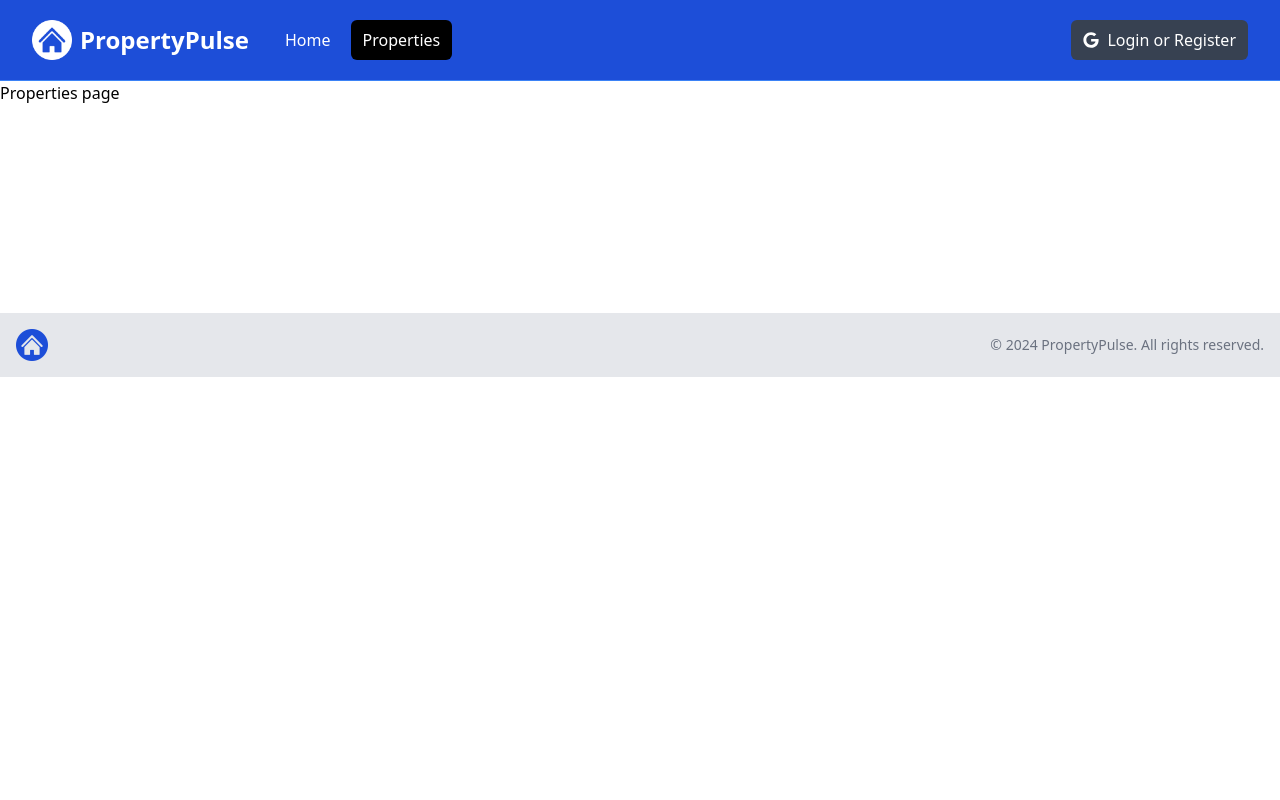
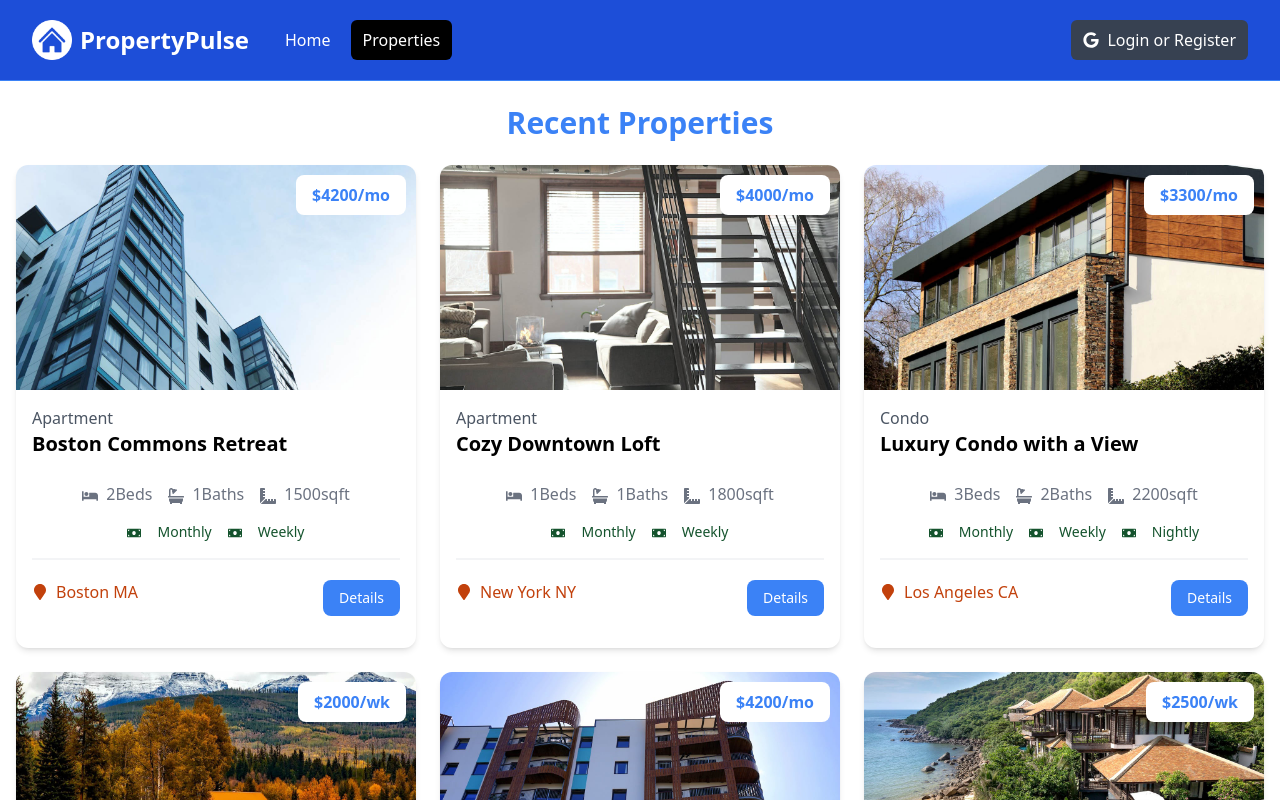
Before and after one commit to tsekotsolov/property-pulse, a Next.js app: page /properties in a window 1280 px wide. Shown: the top 800 px of the page. Built offline with nearby package versions, Linux system fonts and the light colour scheme.

Commit message:
added PropertyCard

```diff
--- a/app/properties/page.tsx
+++ b/app/properties/page.tsx
@@ -1,7 +1,26 @@
 import properties from "@/properties.json";
+import PropertyCard from "@/components/PropertyCard";
+import { Property } from "@/types/property.type";
 
 const PropertiesPage = () => {
-  return <div>Properties page</div>;
+  return (
+    <section className="px-4 py-6">
+      <div className="container-xl lg:container m-auto">
+        <h2 className="text-3xl font-bold text-blue-500 mb-6 text-center">
+          Recent Properties
+        </h2>
+        {properties?.length === 0 ? (
+          <div>No properties found</div>
+        ) : (
+          <div className="grid grid-cols-1 md:grid-cols-3 gap-6">
+            {properties?.map((property: Property) => (
+              <PropertyCard key={property._id} property={property} />
+            ))}
+          </div>
+        )}
+      </div>
+    </section>
+  );
 };
 
 export default PropertiesPage;
--- /dev/null
+++ b/components/PropertyCard.tsx
@@ -0,0 +1,116 @@
+import Image from "next/image";
+import Link from "next/link";
+import { Property } from "@/types/property.type";
+import {
+  FaBath,
+  FaBed,
+  FaRulerCombined,
+  FaMoneyBill,
+  FaMapMarker,
+} from "react-icons/fa";
+
+const PropertyCard = ({ property }: { property: Property }) => {
+  const getPropertyRate = () => {
+    const { rates } = property;
+    if (rates.monthly) {
+      return `$${rates.monthly}/mo`;
+    } else if (rates.weekly) {
+      return `$${rates.weekly}/wk`;
+    } else if (rates.nightly) {
+      return `$${rates.nightly}/night`;
+    }
+  };
+
+  return (
+    <div className="bg-white rounded-xl shadow-md relative">
+      <Image
+        src={`/images/properties/${property.images[0]}`}
+        alt="property image"
+        sizes="100vw"
+        width={0}
+        height={0}
+        className="w-full h-auto rounded-t-xl"
+      />
+      <div className="p-4">
+        <div className="text-left md:text-center lg:text-left mb-6">
+          <div className="text-gray-600">{property.type}</div>
+          <h3 className="text-xl font-bold">{property.name}</h3>
+        </div>
+        <h3 className="absolute top-[10px] right-[10px] bg-white px-4 py-2 rounded-lg text-blue-500 font-bold text-right md:text-center lg:text-right">
+          {getPropertyRate()}
+        </h3>
+
+        <div className="flex justify-center gap-4 text-gray-500 mb-4">
+          <p>
+            <FaBed className="inline mr-2" />
+            {property.beds}
+            <span className="md:hidden lg:inline">Beds</span>
+          </p>
+          <p>
+            <FaBath className="inline mr-2" />
+            {property.baths}
+            <span className="md:hidden lg:inline">Baths</span>
+          </p>
+          <p>
+            <FaRulerCombined className="inline mr-2" />
+            {property.square_feet}
+            <span className="md:hidden lg:inline">sqft</span>
+          </p>
+        </div>
+
+        <div className="flex justify-center gap-4 text-green-900 text-sm mb-4">
+          {property?.rates?.monthly && (
+            <>
+              <p>
+                <FaMoneyBill className="inline" />
+              </p>
+              <p>
+                <i className="fa-solid fa-money-bill"></i>Monthly
+              </p>
+            </>
+          )}
+          {property?.rates?.weekly && (
+            <>
+              <p>
+                <FaMoneyBill className="inline" />
+              </p>
+              <p>
+                <i className="fa-solid fa-money-bill"></i>Weekly
+              </p>
+            </>
+          )}
+          {property?.rates?.nightly && (
+            <>
+              <p>
+                <FaMoneyBill className="inline" />
+              </p>
+              <p>
+                <i className="fa-solid fa-money-bill"></i>Nightly
+              </p>
+            </>
+          )}
+        </div>
+
+        <div className="border border-gray-100 mb-5"></div>
+
+        <div className="flex flex-col lg:flex-row justify-between mb-4">
+          <div className="flex align-middle gap-2 mb-4 lg:mb-0">
+            <FaMapMarker className="text-orange-700 mt-1" />
+            <span className="text-orange-700">
+              {" "}
+              {property.location.city} {property.location.state}{" "}
+            </span>
+          </div>
+          <Link
+            href={`/properties/${property._id}`}
+            className="h-[36px] bg-blue-500 hover:bg-blue-600 text-white px-4 py-2 rounded-lg text-center text-sm"
+          >
+            Details
+          </Link>
+        </div>
+      </div>
+    </div>
+  );
+};
+
+export default PropertyCard;
```
Also changed, not shown: types/property.type.ts (added, +36 -0 lines).
